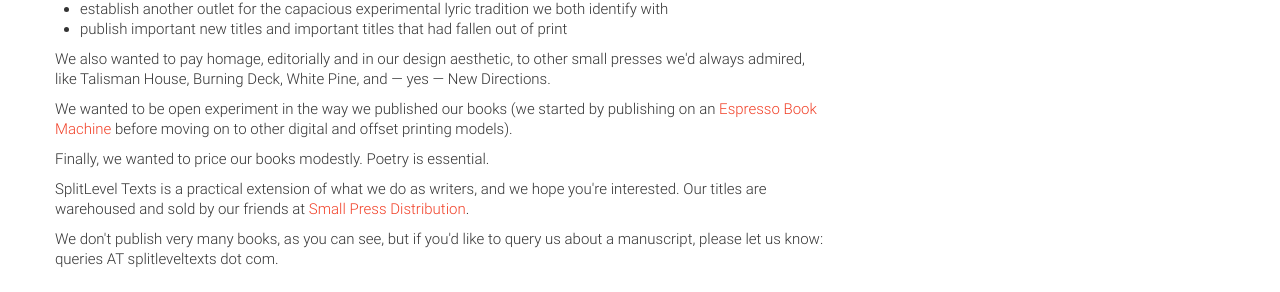
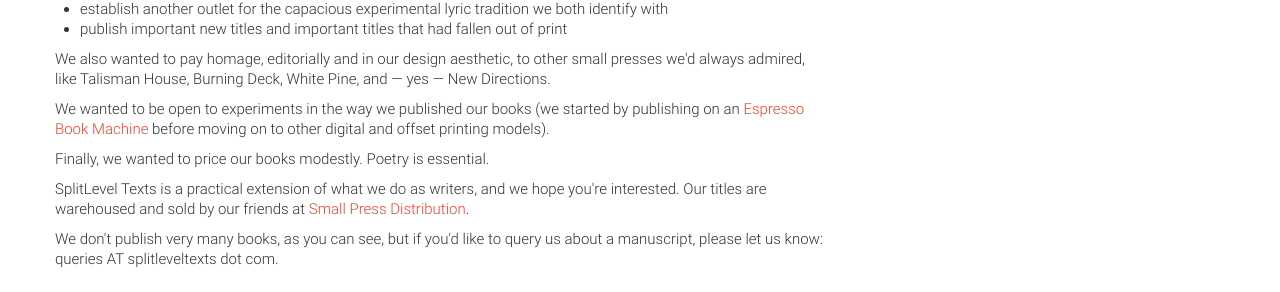
Before and after one commit to splitleveltexts/splitleveltexts.github.io, a Jekyll site: the page built from about/index.html, in a window 1280 px wide. Shown: the part 191-483 px from the top of the page. Built offline with Jekyll 4.4.1, drawn with Linux system fonts in a browser that asks for light colours; some web fonts are replaced.

Commit message:
Update index.html

```diff
--- a/about/index.html
+++ b/about/index.html
@@ -19,7 +19,7 @@ blog: passive
 
 <p>We also wanted to pay homage, editorially and in our design aesthetic, to other small presses we'd always admired, like Talisman House, Burning Deck, White Pine, and — yes — New Directions.</p>
 
-<p>We wanted to be open experiment in the way we published our books (we started by publishing on an <a href="https://en.wikipedia.org/wiki/Espresso_Book_Machine">Espresso Book Machine</a> before moving on to other digital and offset printing models).</p>
+<p>We wanted to be open to experiments in the way we published our books (we started by publishing on an <a href="https://en.wikipedia.org/wiki/Espresso_Book_Machine">Espresso Book Machine</a> before moving on to other digital and offset printing models).</p>
 
 <p>Finally, we wanted to price our books modestly. Poetry is essential.</p>
 
```
